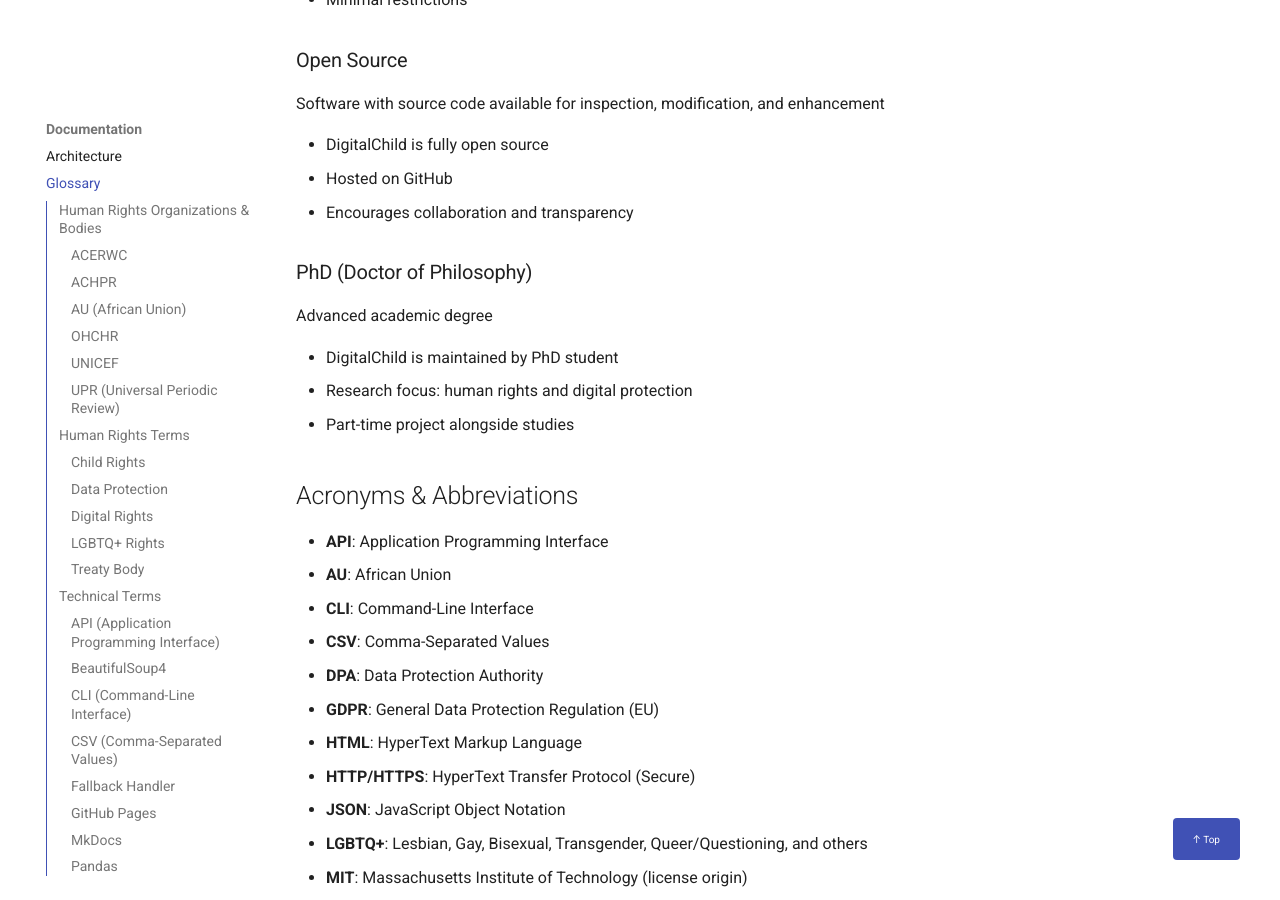
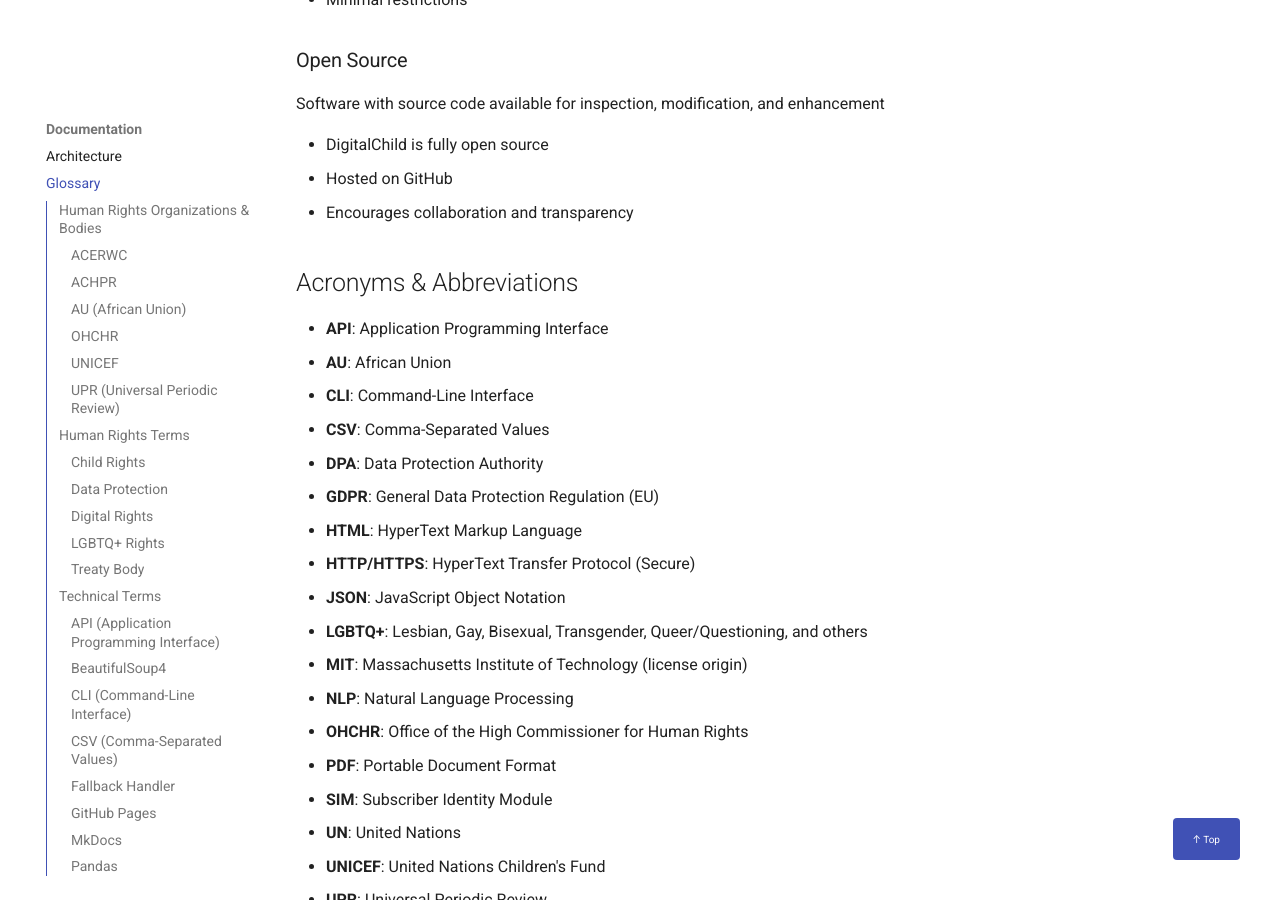
Before and after one commit to MissCrispenCakes/DigitalChild, an MkDocs documentation site: the page built from docs/GLOSSARY.md, in a window 1280 px wide and 900 px high, scrolled down 11999 px. Built offline with MkDocs 1.6.1 and Material for MkDocs 9.7.7, drawn with Linux system fonts in a browser that asks for light colours; a script that is not in the unit is left out; comment, search, counter and statistics services are not loaded.

Commit message:
Remove incorrect PhD associations from GRIMdata documentation
GRIMdata is NOT related to PhD research - remove all references:

Removed/Updated:
- SGBV acknowledgments: Remove 'PhD supervision and guidance'
- Homepage warning: Change 'Maintained by PhD Student' to 'Part-Time Maintenance'
- FAQ: Remove 'PhD research project' description
- GLOSSARY: Remove entire PhD glossary entry
- DATA_GOVERNANCE: Change 'maintained by PhD student' to 'maintained part-time'
- LittleRainbowRights: Remove 'PhD research in progress' reference

Kept (appropriate context):
- DATA_GOVERNANCE IRB section: Provides advice for PhD researchers who
  might USE the tool (not claiming GRIMdata itself is PhD research)

All references now accurately reflect that GRIMdata is an independent
research platform maintained part-time, not connected to PhD work.

```diff
--- a/docs/GLOSSARY.md
+++ b/docs/GLOSSARY.md
@@ -452,14 +452,6 @@
 - Hosted on GitHub
 - Encourages collaboration and transparency
 
-### PhD (Doctor of Philosophy)
-
-Advanced academic degree
-
-- DigitalChild is maintained by PhD student
-- Research focus: human rights and digital protection
-- Part-time project alongside studies
-
 ## Acronyms & Abbreviations
 
 - **API**: Application Programming Interface
```
Also changed, not shown: docs/DATA_GOVERNANCE.md (+1 -1 lines), docs/FAQ.md (+1 -1 lines), docs/index.md (+2 -2 lines), docs/projects/littlerainbowrights/index.md (+1 -1 lines), docs/projects/sgbv/index.md (+0 -1 lines).
